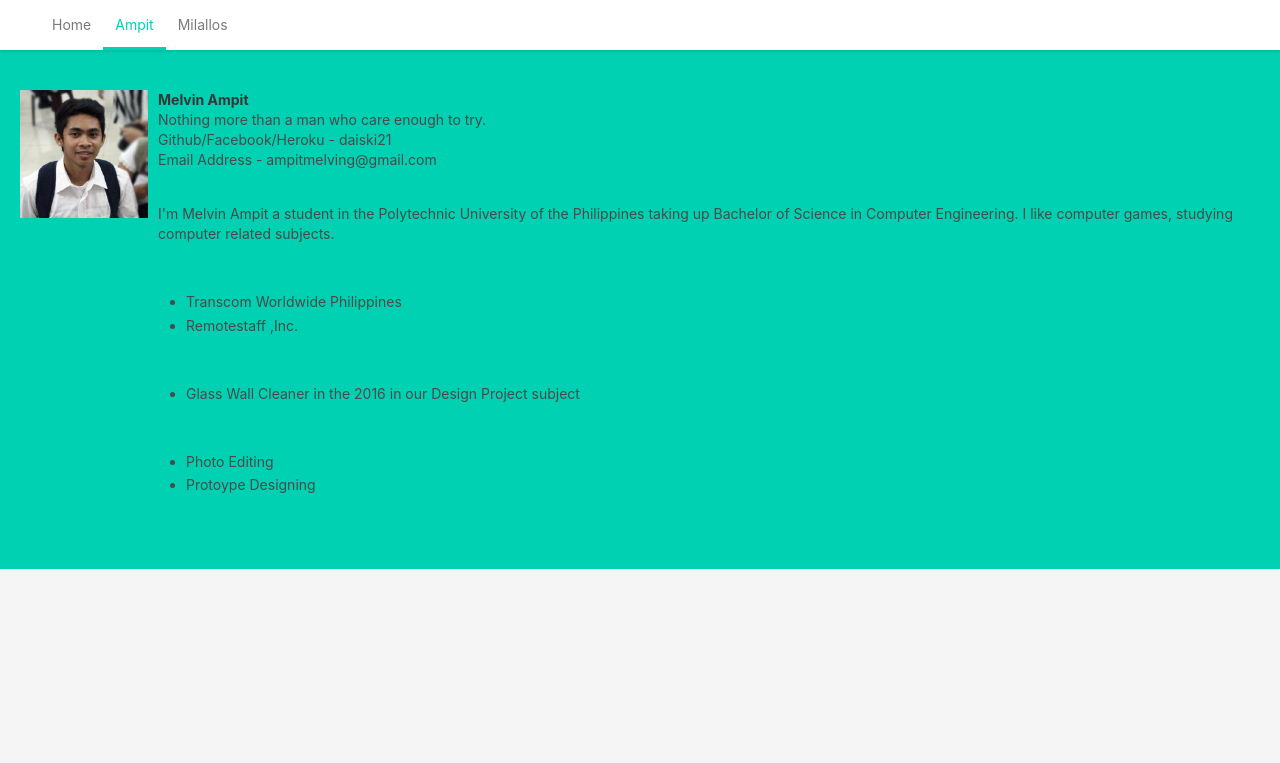
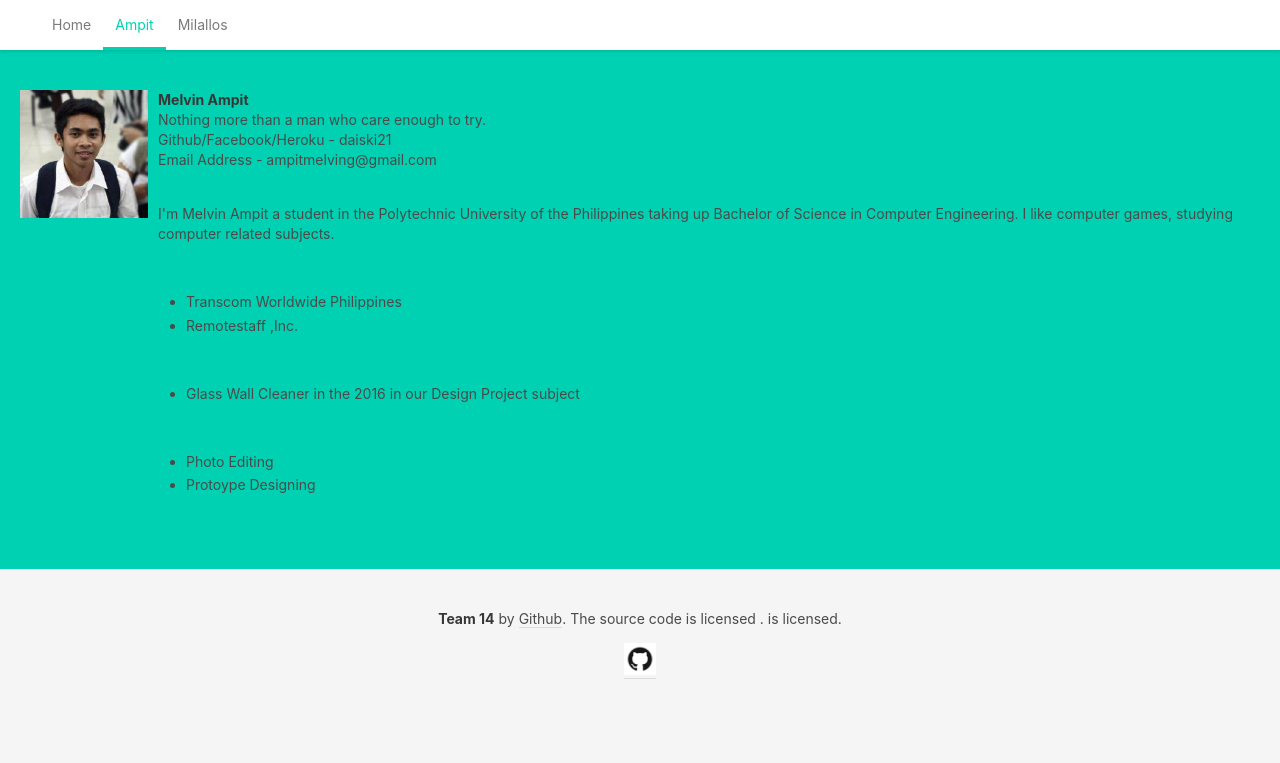
Before and after one commit to daiski21/coen3463-m1t14, a website: page public/ampit.html in a window 1280 px wide. Drawn offline with Linux system fonts and the light colour scheme.

Commit message:
initial commit

```diff
--- a/public/ampit.html
+++ b/public/ampit.html
@@ -57,4 +57,18 @@
 				</article>
 			  </section>
 		</body>
+		<footer class="footer">
+		  <div class="container">
+		    <div class="content has-text-centered">
+		      <p>
+		        <strong>Team 14</strong> by <a href="http://www.github.com">Github</a>. The source code is licensed
+		        <a href="http://www.github.com"></a>.
+		        is licensed.
+		      </p>
+		      <p>
+		        <a href="http://www.github.com"><img src="pictures/git.png" width="32" height="32"></a>
+		      </p>
+		    </div>
+		  </div>
+		</footer>
 </html>
```
Also changed, not shown: public/home.html (+14 -0 lines), public/milallos.html (+14 -0 lines), public/pictures/git.png (added).
